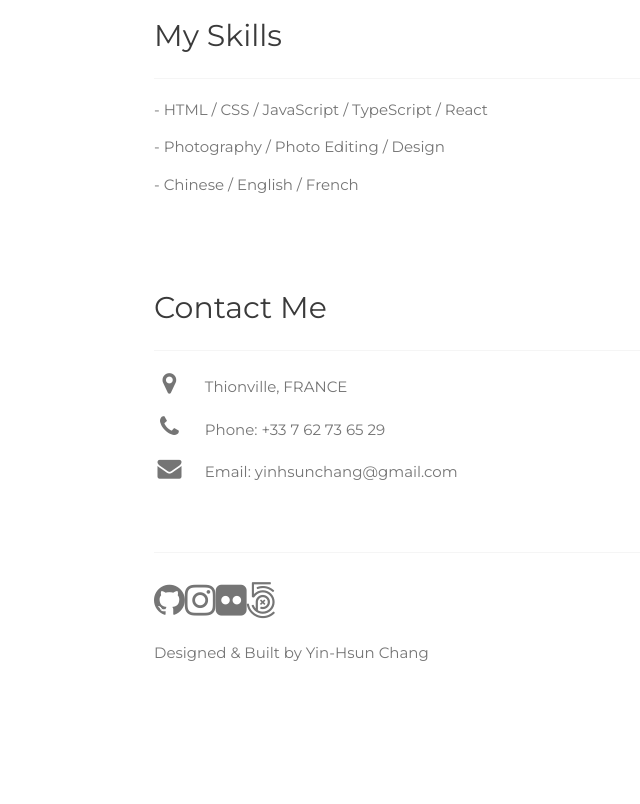
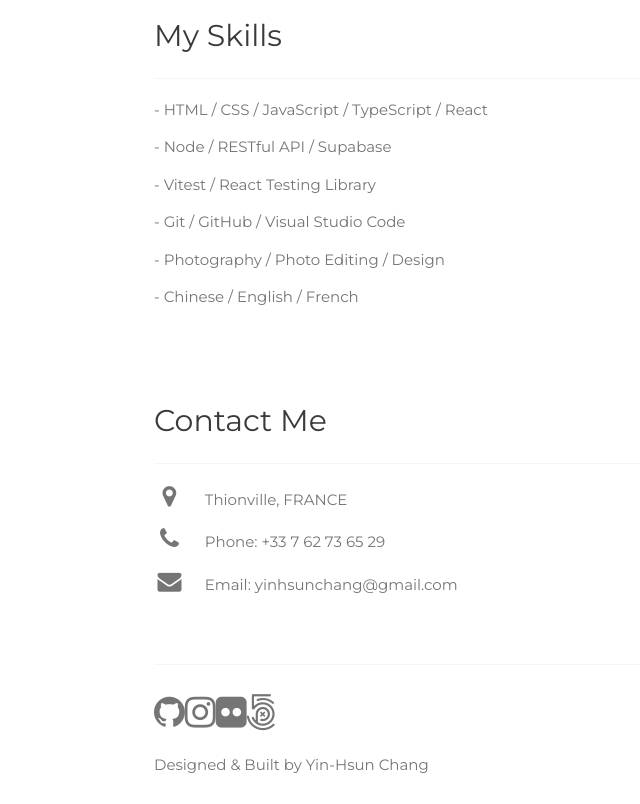
Before and after one commit to yinhsunchang/portfolio, a React (Vite) app: page / in a window 1280 px wide. Shown: the part 3320-4124 px from the top of the page, without its empty margins (382-1022 px from the left). Before the commit the page ends 4011 px from the top, so only its background shows below. Built offline with nearby package versions, Linux system fonts and the light colour scheme.

Commit message:
docs: add skills

```diff
--- a/src/components/About.tsx
+++ b/src/components/About.tsx
@@ -10,13 +10,18 @@ const About = () => {
       <p>{t("about.text1")}</p>
       <p>{t("about.text2")}</p>
 
-    <h2 className="padding-top-64 text-dark-grey">{t("about.skills.title")}</h2>
+      <h2 className="padding-top-64 text-dark-grey">
+        {t("about.skills.title")}
+      </h2>
       <hr className="opacity" />
       <p>{t("about.skills.frontend")}</p>
+      <p>{t("about.skills.backend")}</p>
+      <p>{t("about.skills.testing")}</p>
+      <p>{t("about.skills.tools")}</p>
       <p>{t("about.skills.design")}</p>
       <p>{t("about.skills.language")}</p>
     </div>
   );
-}
+};
 
-export default About
+export default About;
```
Lines whose indentation alone changed are shown as unchanged.
